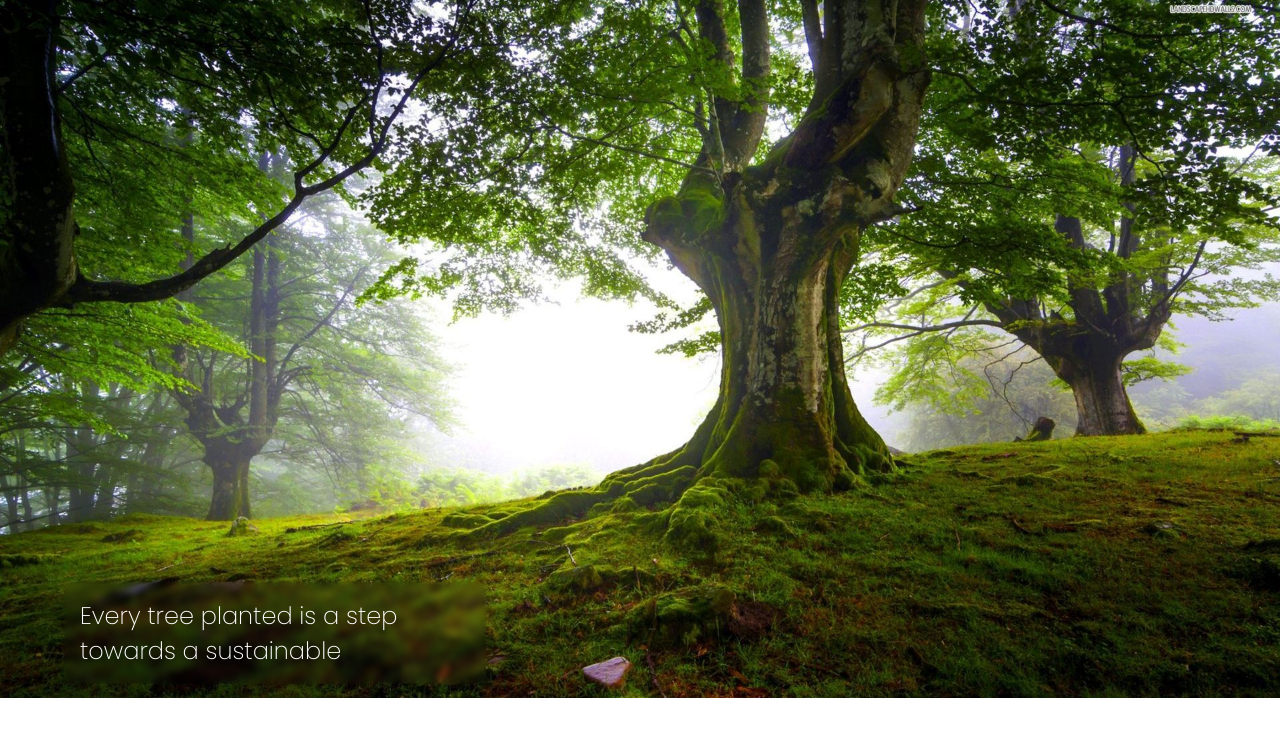
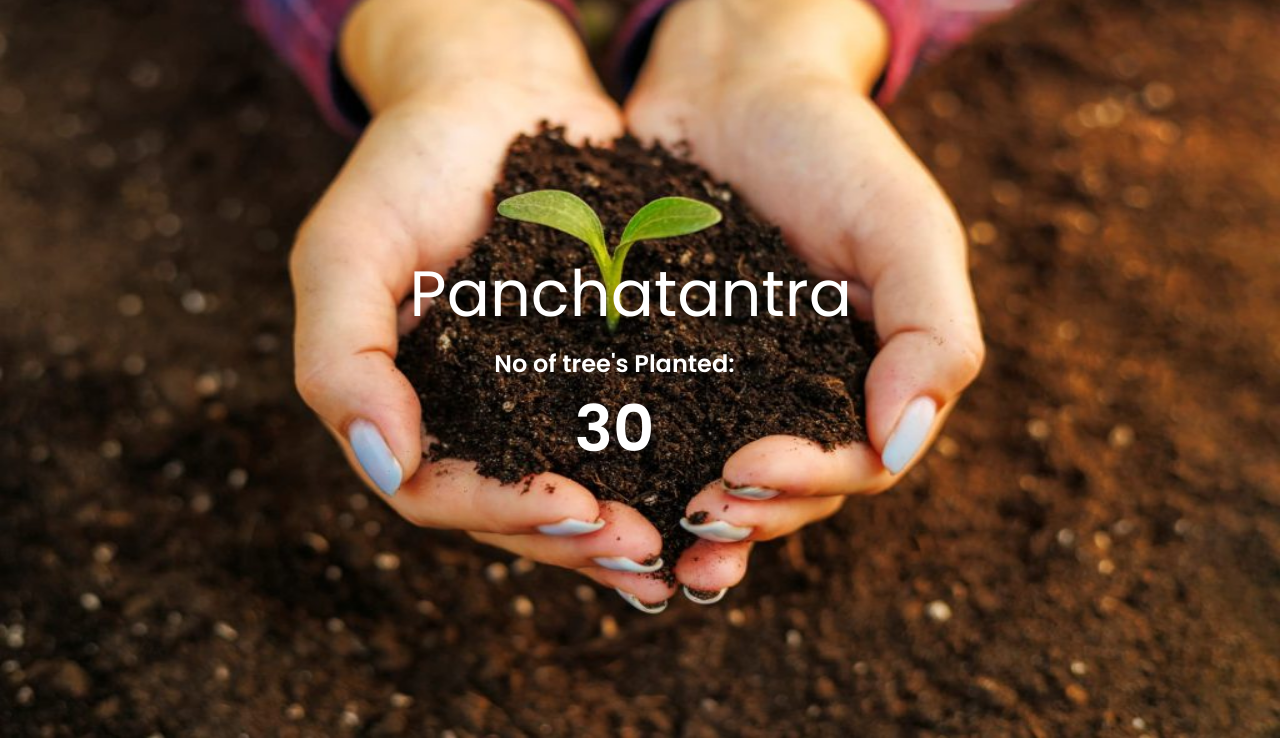
Before and after one commit to dinexh/Project_Panchatantra, a plain HTML site: page app/index.html in a window 1280 px wide. Shown: the part 70-810 px from the top of the page. Drawn offline with Linux system fonts and the light colour scheme.

Commit message:
Added new home Section

```diff
--- a/app/index.css
+++ b/app/index.css
@@ -69,7 +69,7 @@ nav a{
     font-weight: 400;
 }
 /* Hero Starts here */
-.slider {
+/* .slider {
     position: relative;
     width: 100%;
     overflow: hidden;
@@ -95,6 +95,63 @@ img.displaySlide {
     color: white;
     backdrop-filter: blur(3px);
     padding: 1rem;
+} */
+/* HeroSection-two starts here */
+.HeroSection{
+    width: 100%;
+    display: flex;
+    justify-content: center;
+    align-items: center;
+    color: black;
+    /* padding: 1rem; */
+}
+.HeroSection-in{
+    width: 100%;
+}
+.Image{
+    position: relative;
+    width: 100%;
+    /* background-color: red; */
+}
+.Image img{
+    width: 100%;
+    /* object; */
+    height: 95vh;
+}
+.text{
+    position: absolute;
+    top: 35%;
+    left: 32%;
+    /* transform: translate(-50%,-50%); */
+    width: 50%;
+    /* color:#132a13; */
+    color: white;
+    /* backdrop-filter: blur(3px); */
+}
+.text h1{
+    font-size: 4rem;
+    font-weight: 400;
+}
+.home-box{
+    /* background-color: red; */
+    position: absolute;
+    top: 48%;
+    left: 38%;
+    width: 20%;
+    display: flex;
+    flex-direction: column;
+    justify-content: space-around;
+    align-items: center;
+    color: white;
+}
+.home-box p{
+    font-size: 1.5rem;
+    font-weight: 600;
+
+}
+.counter{
+    font-size: 4rem;
+    font-weight: 600;
 }
 /* Panchatantra Starts here */
 .Panchatantra{
--- a/app/index.html
+++ b/app/index.html
@@ -36,6 +36,25 @@
                     </div>
                 </nav>
                 <div class="HeroSection">
+                    <div class="HeroSection-in">
+                        <div class="Image">
+                            <img src="./Assets/Plantation_Unupdated.jpeg"width="100%">
+                        <div class="image-box-in">
+                            <div class="text">
+                                <h1>Panchatantra</h1>
+                            </div>
+                            <div class="home-box">
+                                <div class="box-text">
+                                    <p>No of tree's Planted: </p>
+                                </div>
+                                <div class="counter" id="counter">
+                                </div>
+                            </div>
+                        </div>
+                        </div>
+                    </div>
+                </div>
+                <!-- <div class="HeroSection">
                     <div class="slider">
                         <div class="slides">
                             <img src="./Assets/HeroOne.jpeg" alt="" >
@@ -45,10 +64,10 @@
                             <img src="./Assets/HeroTwo.jpeg" alt="" >
                         </div>
                         <div class="slides">
-                            <img src="./Assets/HeroThree.jpeg" alt="">
+                            <img src="./Assets/HeroThree.jpeg" alt="">chr
                         </div>
                      </div>
-                </div>
+                </div> -->
                 <div class="Panchatantra">
                     <div class="Panchatantra-in">
                         <div class="Panchatantra-in-one">
--- a/app/script.js
+++ b/app/script.js
@@ -1,29 +1,22 @@
-const slides = document.querySelectorAll('.slider img');
-let slideIndex = 0;
-let intervalId = null;
+// Counter function
+function startCounter() {
+    // Initial count
+    let count = 0;
 
-document.addEventListener('DOMContentLoaded', initializeSlider);
+    // Update counter every 200 milliseconds (adjust as needed)
+    const intervalId = setInterval(() => {
+        count++;
+        document.getElementById('counter').innerText = count;
 
-function initializeSlider() {
-    if (slides.length > 0) {
-        slides[slideIndex].classList.add('displaySlide');
-        intervalId = setInterval(nextSlide, 2000);
-    }
+        // Stop the counter when it reaches 30
+        if (count >= 30) {
+            clearInterval(intervalId);
+        }
+    }, 100); // Update interval in milliseconds (adjust as needed)
 }
 
-function showSlide(index) {
-    if (index >= slides.length) {
-        slideIndex = 0;
-    } else if (index < 0) {
-        slideIndex = slides.length - 1;
-    }
-
-    slides.forEach(slide => {
-        slide.classList.remove('displaySlide');
-    });
-
-    slides[slideIndex].classList.add('displaySlide');
-}
+// Start the counter when the page loads
+window.onload = startCounter;
 
 function prevSlide() {
     clearInterval(intervalId);
```
Also changed, not shown: app/Assets/PLationationHero.jpeg (added), app/Assets/Plantation_Unupdated.jpeg (added).
